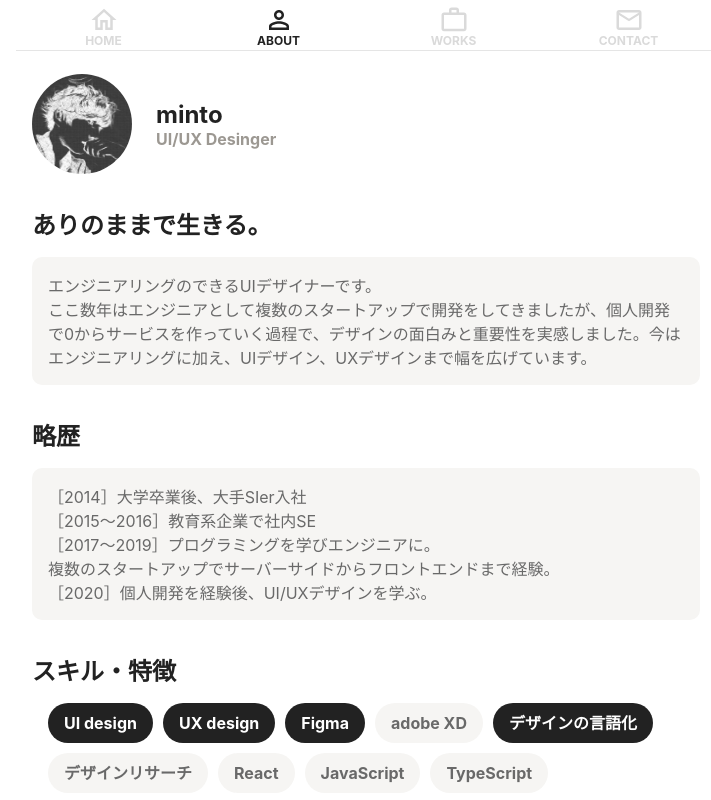
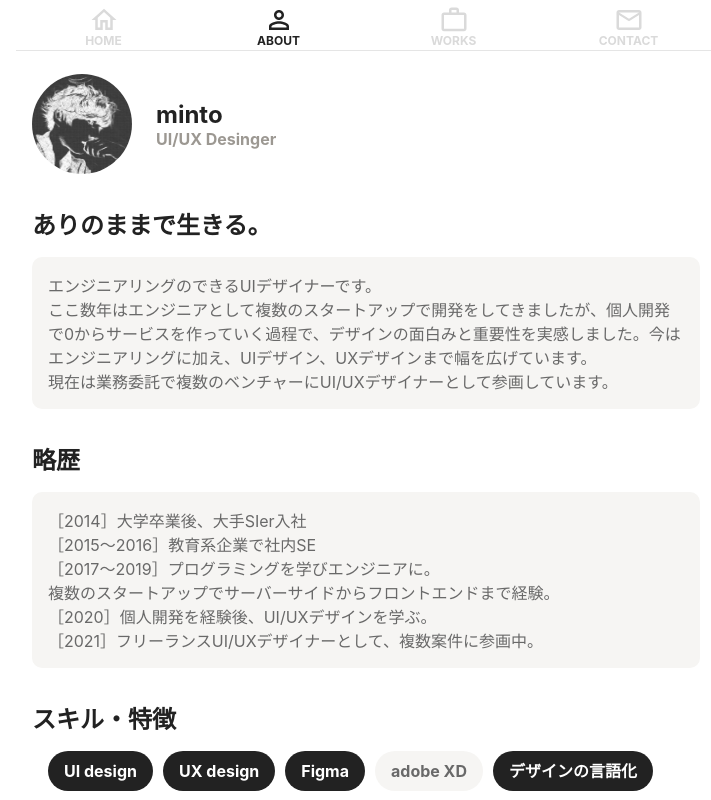
Before and after one commit to sai2017/chatbot-portfolio, a React (Create React App) app: page /about in a window 1280 px wide. Shown: the top 800 px of the page, without its empty margins (274-985 px from the left). Built offline with nearby package versions, Linux system fonts and the light colour scheme.

Commit message:
fix about page

```diff
--- a/src/components/About.tsx
+++ b/src/components/About.tsx
@@ -16,7 +16,7 @@ const About: React.FC = () => {
         </div>
         <div className='profile-title'>ありのままで生きる。</div>
         <div className='introduction-wrap'>
-          エンジニアリングのできるUIデザイナーです。<br/>ここ数年はエンジニアとして複数のスタートアップで開発をしてきましたが、個人開発で0からサービスを作っていく過程で、デザインの面白みと重要性を実感しました。今はエンジニアリングに加え、UIデザイン、UXデザインまで幅を広げています。
+          エンジニアリングのできるUIデザイナーです。<br/>ここ数年はエンジニアとして複数のスタートアップで開発をしてきましたが、個人開発で0からサービスを作っていく過程で、デザインの面白みと重要性を実感しました。今はエンジニアリングに加え、UIデザイン、UXデザインまで幅を広げています。<br/>現在は業務委託で複数のベンチャーにUI/UXデザイナーとして参画しています。
         </div>
         <div className='profile-title'>略歴</div>
         <div className='introduction-wrap'>
@@ -25,7 +25,7 @@ const About: React.FC = () => {
         ［2017〜2019］プログラミングを学びエンジニアに。<br/>
         　複数のスタートアップでサーバーサイドからフロントエンドまで経験。<br/>
         ［2020］個人開発を経験後、UI/UXデザインを学ぶ。<br/>
-        {/* ［2021］1月から某事業会社でUI/UXデザイナーとして勤務予定 */}
+        ［2021］フリーランスUI/UXデザイナーとして、複数案件に参画中。
         </div>
         <div className='profile-title'>スキル・特徴</div>
         <div className='tags-wrap'>
```
